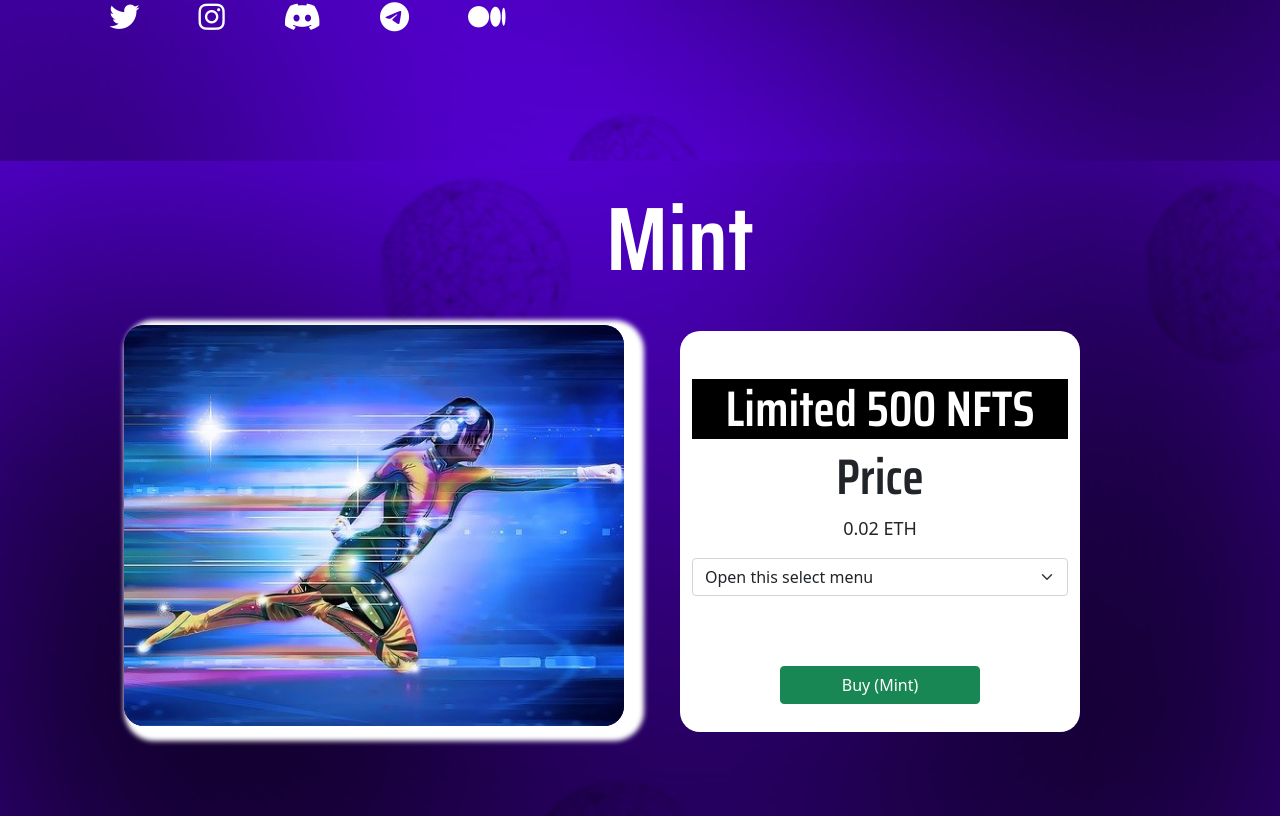
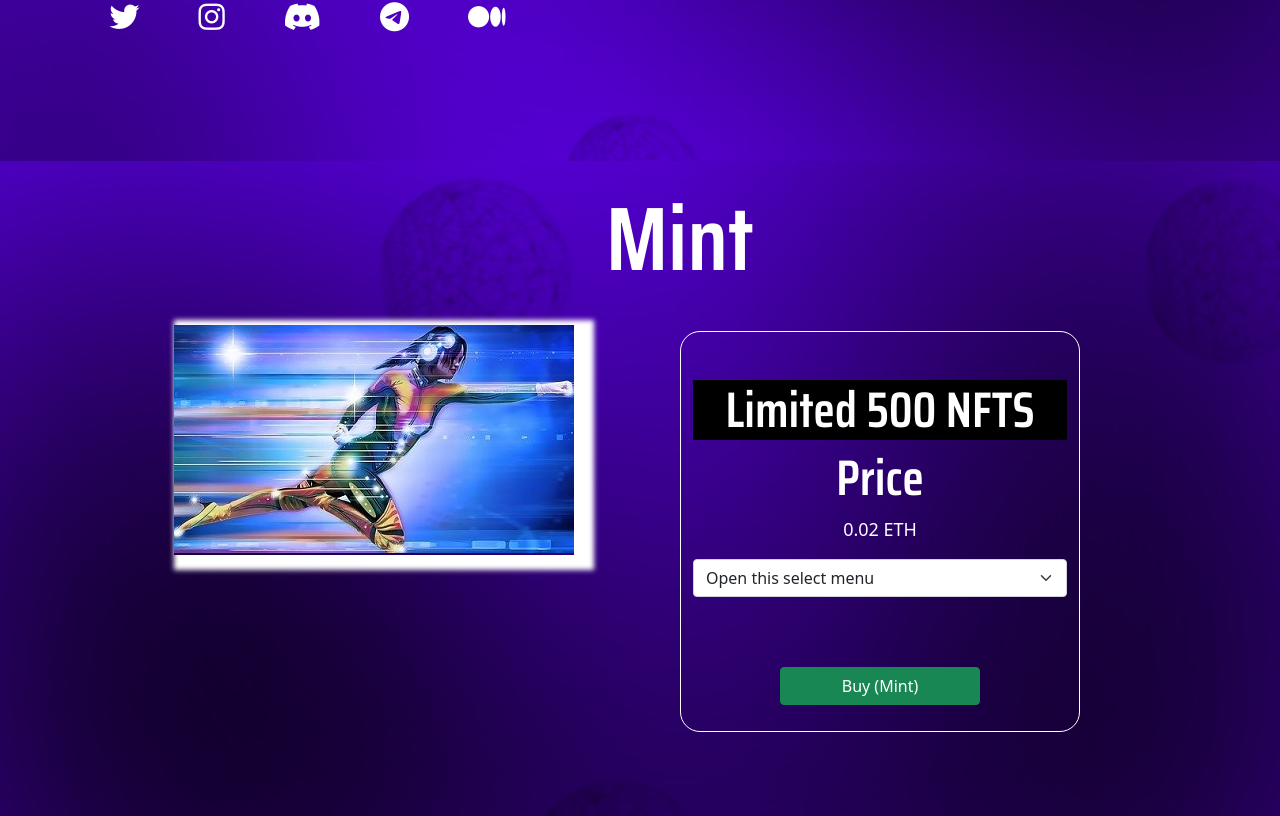
Before and after one commit to LucianoSainz/NFT-Website-Template, a React (Create React App) app: page / in a window 1280 px wide. Shown: the part 1155-1971 px from the top of the page. Built offline with nearby package versions, Linux system fonts and the light colour scheme.

Commit message:
added buy section

```diff
--- a/src/App.css
+++ b/src/App.css
@@ -78,19 +78,17 @@
 }
 
 .card-one{
-  width: 500px;
-  height: 401px;
-  border-radius: 20px;
+  width: 400px;
+  height: 230px;
   box-shadow: 10px 5px 5px 10px #fff;
-  background-image: url('./img/superhero.jpg');
-  background-size:cover;
-  background-position: center;
+
 }
 .content-buy{
   margin-top: 30px;
   width: 400px;
   height: 401px;
-  background: #fff;
+  background: transparent;
+  border: 1px solid #fff;
   border-radius: 20px;
 }
 .title-four{
@@ -104,6 +102,7 @@
   text-align: center;
   font-size: 50px;
   font-family: 'Saira Condensed', sans-serif;
+  color:#fff;
 }
 .content-botton{
   padding-top: 70px;
@@ -111,4 +110,5 @@
 .price{
   text-align: center;
   font-size: 18px;
+  color:#fff;
 }
--- a/src/components/mint.js
+++ b/src/components/mint.js
@@ -1,5 +1,5 @@
 import React from "react";
-import superhero from "../img/superhero.jpg";
+import superhero1 from "../img/superhero1.jpg";
 
 const Mint = () => {
   return (
@@ -10,7 +10,9 @@ const Mint = () => {
         </div>
         <div class="row">
           <div class="col-lg-6 col-sm-12 pt-4">
-            <div class="card-one mx-auto"></div>
+            <div class="card-one mx-auto">
+              <img src={superhero1} />
+            </div>
           </div>
           <div class="col-lg-6 col-sm-12 pt-5 content-buy">
             <h1 class="title-four">Limited 500 NFTS</h1>
```
Also changed, not shown: src/img/superhero1.jpg (added).
